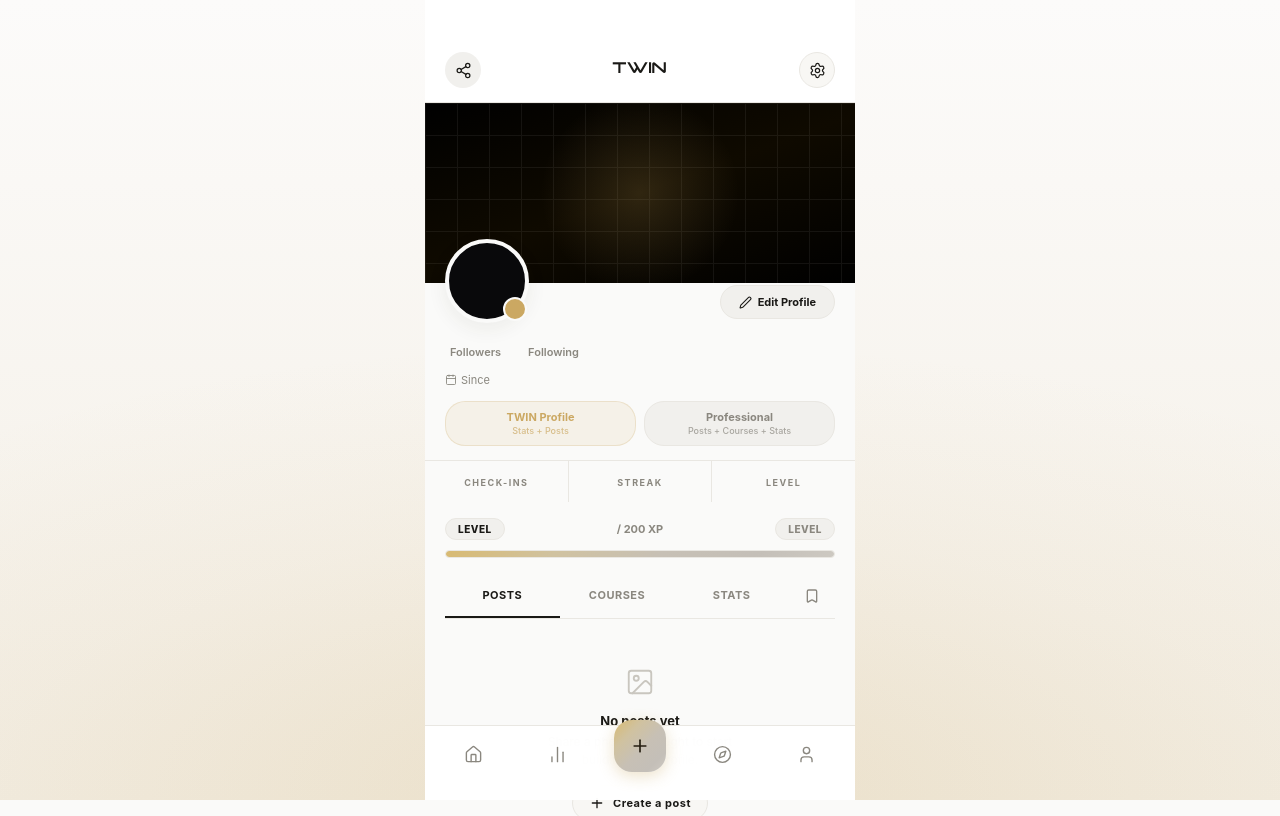
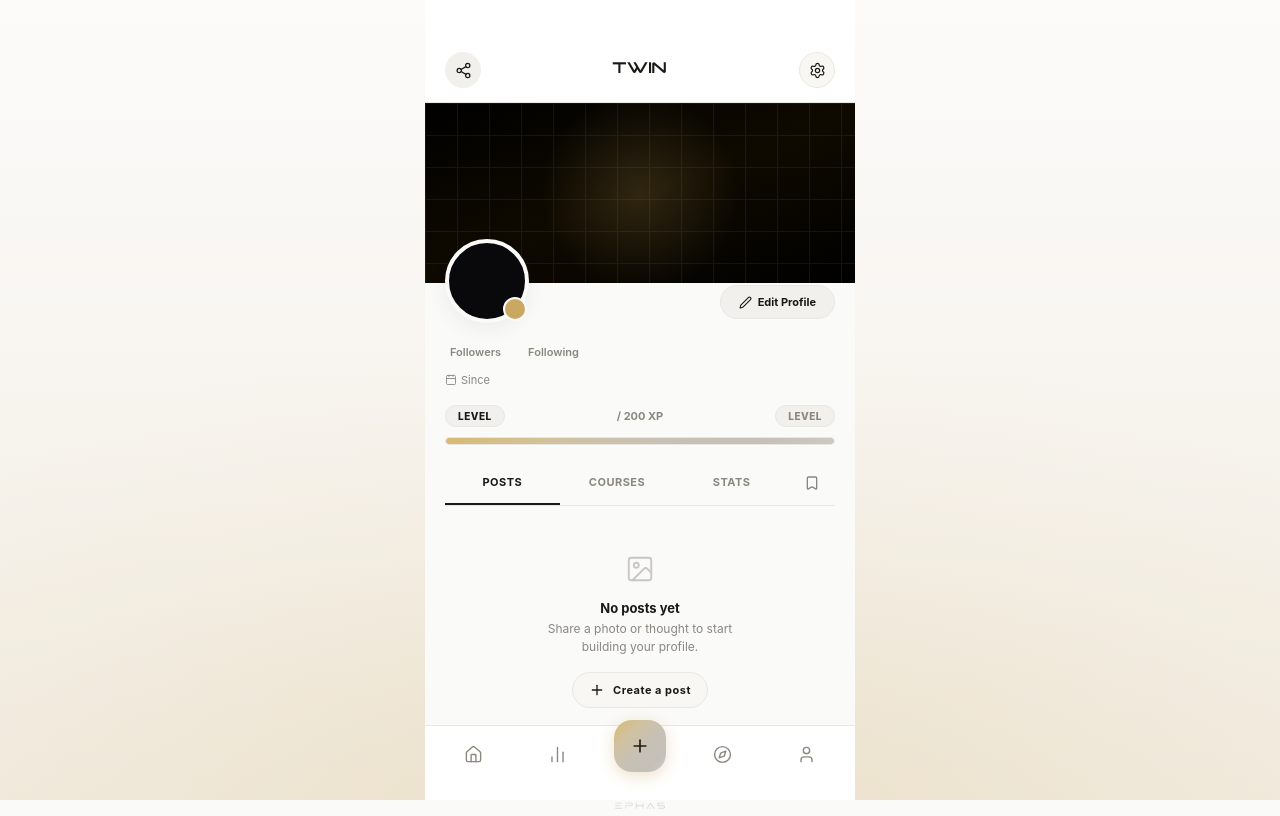
Before and after one commit to kbm20010807-png/ephas-twin-v3, a Flask app: template templates/profile.html in a window 1280 px wide. Shown: the top 816 px of the page. Run offline with Flask 3, Linux system fonts and the light colour scheme; the template is opened without the code that fills it, so the values that code supplies are empty.

Commit message:
profile: remove TWIN/Professional switcher + Check-Ins/Streak/Level stats row
- Professional view is now grant-based (a badge), not a self-serve toggle — removed
  the two account-type pills; profile always shows the TWIN view
- Removed the redundant Check-Ins/Streak/Level row (check-ins & streak live on home,
  level is on the avatar); kept the XP leveling bar

```diff
--- a/templates/profile.html
+++ b/templates/profile.html
@@ -214,18 +214,7 @@
   </div>
 </div>
 
-<div class="acct-switch">
-  <div class="acct-btn on" id="btnTwin" onclick="switchAcct('twin')">TWIN Profile<span>Stats + Posts</span></div>
-  <div class="acct-btn" id="btnPro" onclick="switchAcct('pro')">Professional<span>Posts + Courses + Stats</span></div>
-</div>
-
-<div class="stats-row">
-  <div class="stat-c"><div class="stat-v">{{ u.total_checkins }}</div><div class="stat-l">Check-Ins</div></div>
-  <div class="stat-c"><div class="stat-v" style="color:var(--gold);">{{ u.streak }}</div><div class="stat-l">Streak</div></div>
-  <div class="stat-c"><div class="stat-v" style="color:var(--gold);">{{ u.level }}</div><div class="stat-l">Level</div></div>
-</div>
-
-<div class="xp-strip">
+<div class="xp-strip" style="padding-top:18px;">
   <div class="xp-strip-top">
     <span class="xp-chip">LEVEL {{ u.level }}</span>
     <span class="xp-mid">{{ u.xp % 200 }} / 200 XP</span>
@@ -552,22 +541,15 @@ let acctType = localStorage.getItem('twinAcctType') || 'twin';
 let isSubscribed = false;
 
 function applyAcct(type) {
-  document.getElementById('btnTwin').classList.toggle('on', type === 'twin');
-  document.getElementById('btnPro').classList.toggle('on', type === 'pro');
-  document.getElementById('twinTabs').style.display = type === 'twin' ? 'flex' : 'none';
-  document.getElementById('proTabs').style.display = type === 'pro' ? 'flex' : 'none';
-  const pa = document.getElementById('proActions');
-  pa.style.display = type === 'pro' ? 'flex' : 'none';
-  document.getElementById('ssSubscribers').style.display = type === 'pro' ? 'inline-flex' : 'none';
+  // Professional view is now grant-based (a badge) — the profile always shows the TWIN view.
+  const tt = document.getElementById('twinTabs'); if (tt) tt.style.display = 'flex';
+  const pt = document.getElementById('proTabs'); if (pt) pt.style.display = 'none';
+  const pa = document.getElementById('proActions'); if (pa) pa.style.display = 'none';
+  const ss = document.getElementById('ssSubscribers'); if (ss) ss.style.display = 'none';
   document.querySelectorAll('.tab-pane').forEach(p => p.classList.remove('on'));
   document.querySelectorAll('.tab-btn').forEach(b => b.classList.remove('on'));
-  if (type === 'twin') {
-    document.getElementById('pane-twin-posts').classList.add('on');
-    document.querySelector('#twinTabs .tab-btn').classList.add('on');
-  } else {
-    document.getElementById('pane-pro-posts').classList.add('on');
-    document.querySelector('#proTabs .tab-btn').classList.add('on');
-  }
+  const fp = document.getElementById('pane-twin-posts'); if (fp) fp.classList.add('on');
+  const fb = document.querySelector('#twinTabs .tab-btn'); if (fb) fb.classList.add('on');
 }
 
 function switchAcct(type) {
```
Also changed, not shown: 1 other file.
